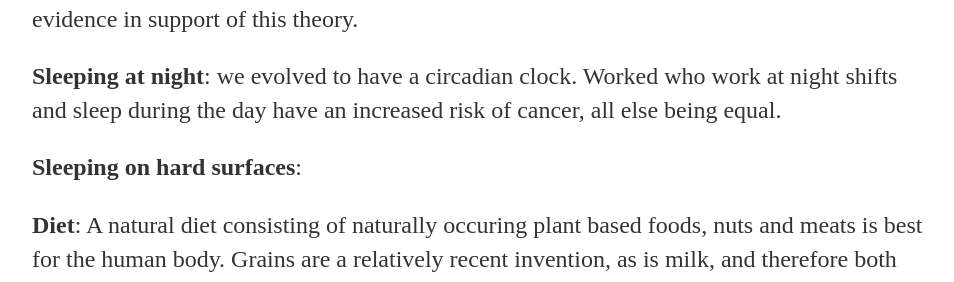
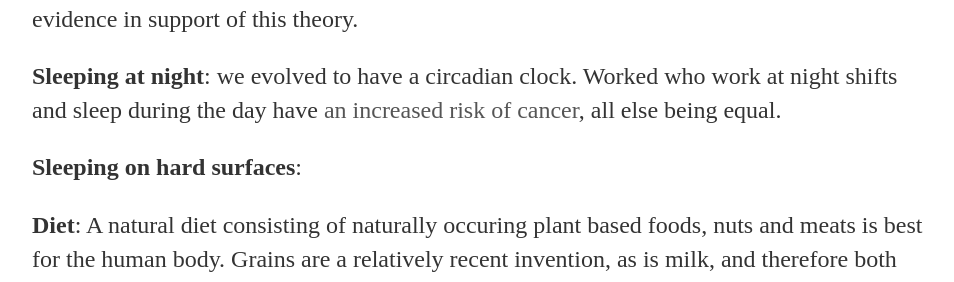
Before and after one commit to bayesianobserver/bayesianobserver.github.io, a Jekyll site: the page built from _posts/2021-06-28-evolutionary-adaptations.md, in a window 1280 px wide. Shown: the part 353-635 px from the top of the page, without its empty margins (160-1114 px from the left). Built offline with Jekyll 4.4.1, drawn with Linux system fonts in a browser that asks for light colours; a script that is not in the unit is left out; part of the change alters nothing that is shown.

```diff
--- a/_posts/2021-06-28-evolutionary-adaptations.md
+++ b/_posts/2021-06-28-evolutionary-adaptations.md
@@ -7,7 +7,7 @@ mathjax: true
 
 I have a pet theory that we humans are bad at anything that deviates sharply from what we evolved for. This is widely accepted when it comes to a number of physical aspects of our existence, documented below. This is a working document in which I will continually add evidence in support of this theory.
 
-**Sleeping at night**: we evolved to have a circadian clock. Worked who work at night shifts and sleep during the day have an increased risk of cancer, all else being equal.
+**Sleeping at night**: we evolved to have a circadian clock. Worked who work at night shifts and sleep during the day have [an increased risk of cancer](https://freakonomics.com/podcast/napping/), all else being equal.
 
 **Sleeping on hard surfaces**:
 
```
